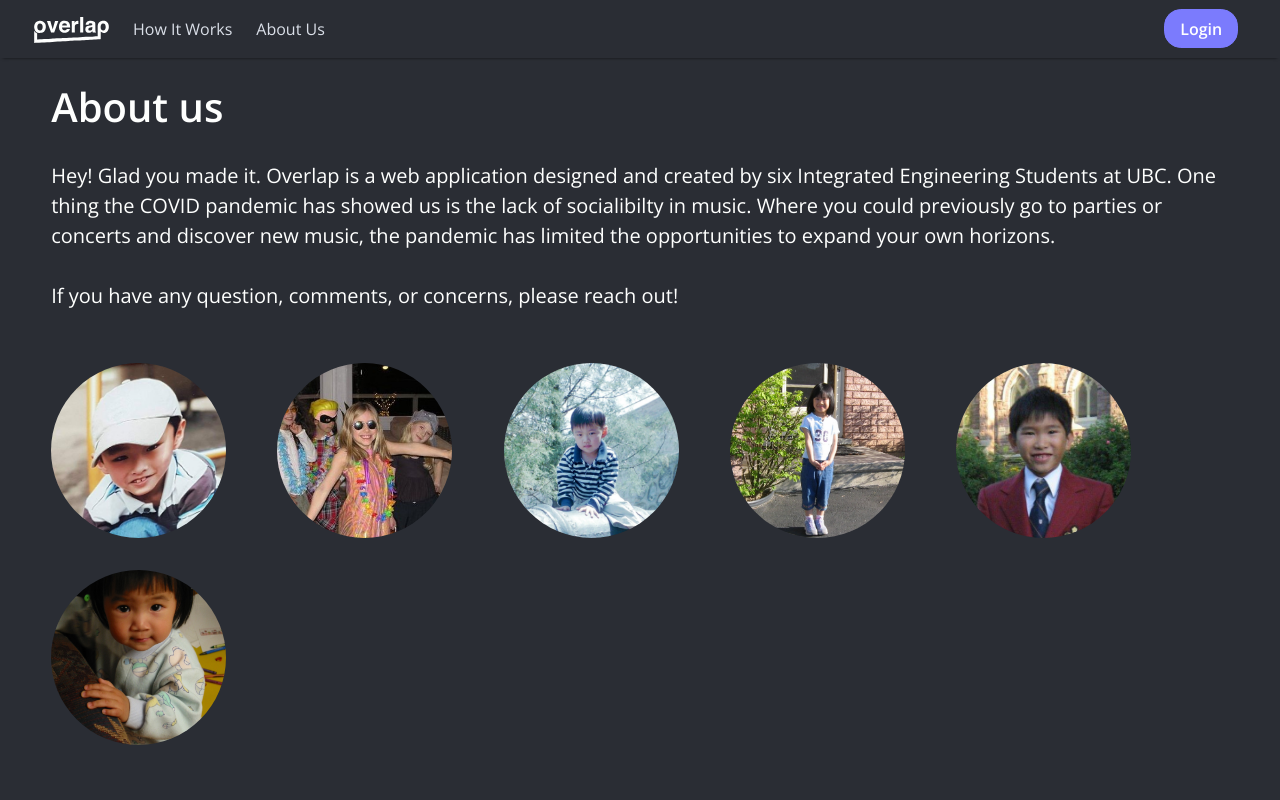
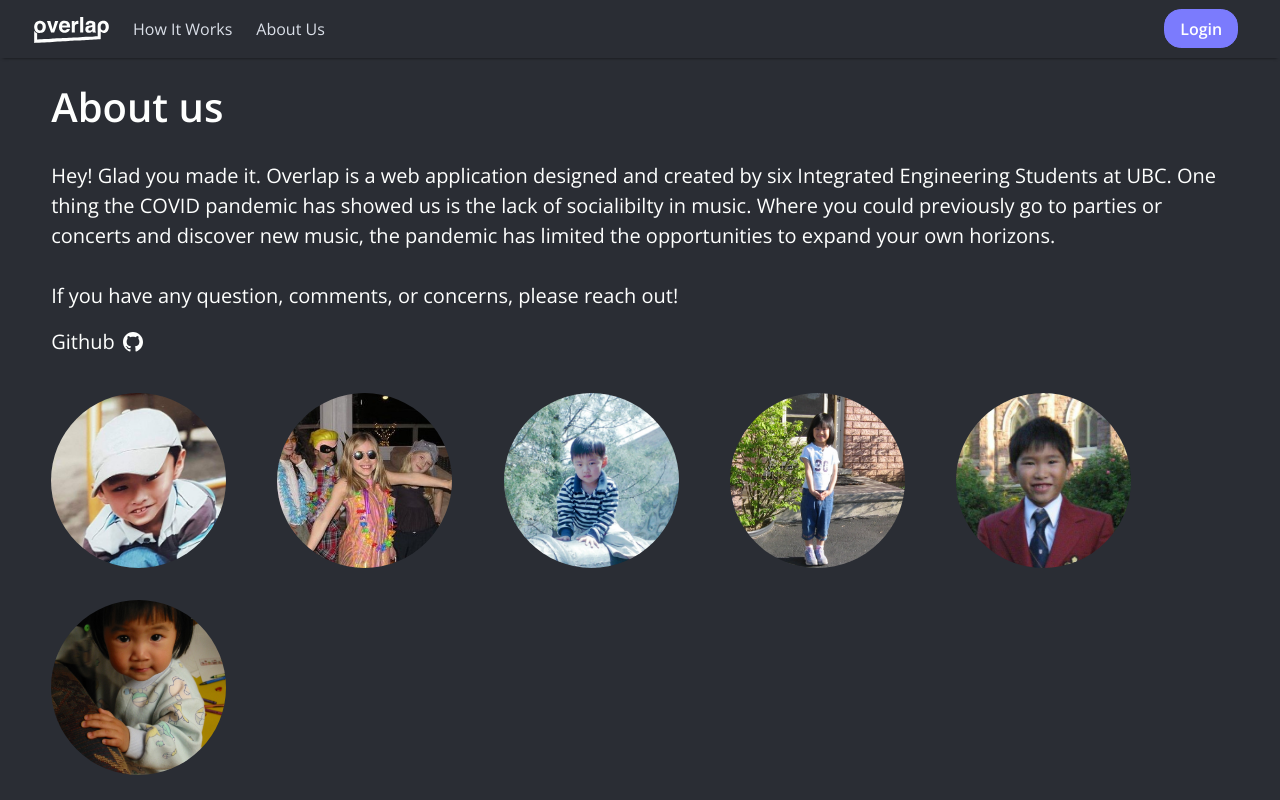
Before and after one commit to IGEN330-Overlap/Overlap, a React (Create React App) app in the folder frontend/: page /about in a window 1280 px wide. Built offline with nearby package versions, Linux system fonts and the light colour scheme.

Commit message:
About us fixes

```diff
--- a/frontend/src/AboutUs/AboutUs.css
+++ b/frontend/src/AboutUs/AboutUs.css
@@ -8,7 +8,6 @@
 .display-babies {
     margin-right: 2vw;
     padding-top: 20px;
-    min-height: 100vh;
     height: fit-content;
 }
 
--- a/frontend/src/AboutUs/BabyPics/BabyPics.js
+++ b/frontend/src/AboutUs/BabyPics/BabyPics.js
@@ -1,41 +1,52 @@
-import './BabyPics.css';
-import Brendan from './Brendan.png';
-import Kevin from './Kevin.jpg';
-import Beatrice from './Beatrice.jpg';
-import Josi from './Josi.jpg';
-import Danica from './Danica.jpg';
-import RealRemy from './RealRemy.jpg';
+import "./BabyPics.css";
+import Brendan from "./Brendan.png";
+import Kevin from "./Kevin.jpg";
+import Beatrice from "./Beatrice.jpg";
+import Josi from "./Josi.jpg";
+import Danica from "./Danica.jpg";
+import RealRemy from "./RealRemy.jpg";
 
 const Babies = (props) => {
-    return(
-        <div className= "baby-members">
-
-            <div className= 'container-baby'>
-                <img className='icon-baby' src={Kevin} alt= 'Kevin'></img>
+  return (
+    <div className="baby-members">
+      <div className="container-baby">
+        <img className="icon-baby" src={Kevin} alt="Kevin"></img>
         <p className="baby-name">
-                                    <b>Kevin</b></p></div>
-            <div className= 'container-baby'>
-                <img className='icon-baby' src={Danica} alt= 'Danica'></img>
+          <b>Kevin</b>
+        </p>
+      </div>
+      <div className="container-baby">
+        <img className="icon-baby" src={Danica} alt="Danica"></img>
         <p className="baby-name">
-                                    <b>Danica</b></p></div>
-            <div className= 'container-baby'>
-                <img className='icon-baby' src={RealRemy} alt= 'RealRemy'></img>
+          <b>Danica</b>
+        </p>
+      </div>
+      <div className="container-baby">
+        <img className="icon-baby" src={RealRemy} alt="RealRemy"></img>
         <div className="baby-name">
-                                    <b>Remy</b></div></div>
-            <div className= 'container-baby'>
-                <img className='icon-baby' src={Josi} alt= 'Josi'></img>
+          <b>Remy</b>
+        </div>
+      </div>
+      <div className="container-baby">
+        <img className="icon-baby" src={Josi} alt="Josi"></img>
         <div className="baby-name">
-                                    <b>Josi</b></div></div>
-            <div className= 'container-baby'>
-                <img className='icon-baby' src={Brendan} alt= 'Brendan'></img>
+          <b>Josi</b>
+        </div>
+      </div>
+      <div className="container-baby">
+        <img className="icon-baby" src={Brendan} alt="Brendan"></img>
         <div className="baby-name">
-                                    <b>Brendan</b></div></div>
-            <div className= 'container-baby'>
-                <img className='icon-baby' src={Beatrice} alt= 'Beatrice'></img>
+          <b>Brendan</b>
+        </div>
+      </div>
+      <div className="container-baby">
+        <img className="icon-baby" src={Beatrice} alt="Beatrice"></img>
         <div className="baby-name">
-                                    <b>Beatrice</b></div></div>
+          <b>Beatrice</b>
         </div>
-    )
-}
+      </div>
+    </div>
+  );
+};
 
 export default Babies;
--- a/frontend/src/AboutUs/TextBlurb/TextBlurb.css
+++ b/frontend/src/AboutUs/TextBlurb/TextBlurb.css
@@ -18,3 +18,20 @@
     margin-top: 30px;
     height: fit-content;
 }
+
+.github-logo {
+    width: clamp(14px, 3vw, 20px);
+    height: clamp(14px, 3vw, 20px);
+    margin-left: 8px;
+}
+
+.github-link {
+    width: fit-content;
+    fill: var(--off-white-color);
+    margin-top: 4px;
+}
+
+.about-name-container .github-link:hover {
+    fill: var(--blue-color-1);
+    color: var(--blue-color-1);
+}
--- a/frontend/src/AboutUs/TextBlurb/TextBlurb.js
+++ b/frontend/src/AboutUs/TextBlurb/TextBlurb.js
@@ -1,20 +1,35 @@
-import React from 'react';
-import './TextBlurb.css';
+import React from "react";
+import "./TextBlurb.css";
+import { ReactComponent as GithubLogo } from "./github.svg";
 
 const Blurb = (props) => {
-    return(
+  return (
     <div className="about-name-container">
-        <h1 className="big-text"><strong>About us</strong></h1>
-        <div className="under-bar"></div>
-        <p className='sub-text'>Hey! Glad you made it. Overlap is a web application
-        designed and created by six Integrated Engineering Students at UBC.
-        One thing the COVID pandemic has showed us is the lack of socialibilty in music.
-        Where you could previously go to parties or concerts and discover new music,
-        the pandemic has limited the opportunities to expand your own horizons.
-        </p>
-        <p className='sub-text'>If you have any question, comments, or concerns, please reach out!</p>
+      <h1 className="big-text">
+        <strong>About us</strong>
+      </h1>
+      <div className="under-bar"></div>
+      <p className="sub-text">
+        Hey! Glad you made it. Overlap is a web application designed and created
+        by six Integrated Engineering Students at UBC. One thing the COVID
+        pandemic has showed us is the lack of socialibilty in music. Where you
+        could previously go to parties or concerts and discover new music, the
+        pandemic has limited the opportunities to expand your own horizons.
+      </p>
+      <p className="sub-text">
+        If you have any question, comments, or concerns, please reach out!
+      </p>
+      <a
+        className="sub-text d-flex flex-row align-items-center github-link"
+        href="https://github.com/IGEN330-Overlap/Overlap"
+        target="_blank"
+        rel="noreferrer"
+      >
+        Github
+        <GithubLogo className="github-logo"/>
+      </a>
     </div>
-    )
-}
+  );
+};
 
 export default Blurb;
```
Also changed, not shown: frontend/src/AboutUs/TextBlurb/github.svg (added). Lines whose indentation alone changed are shown as unchanged.
